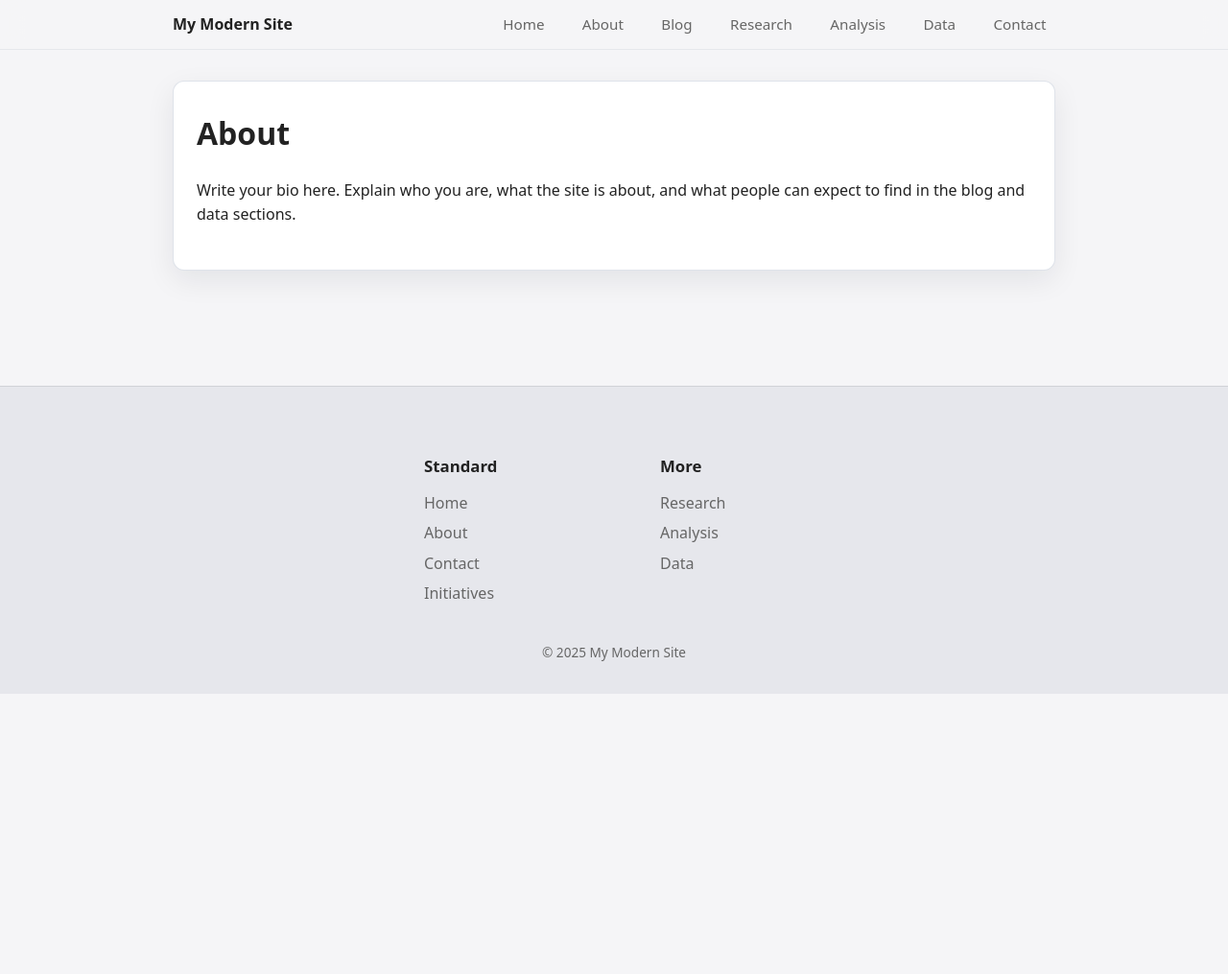
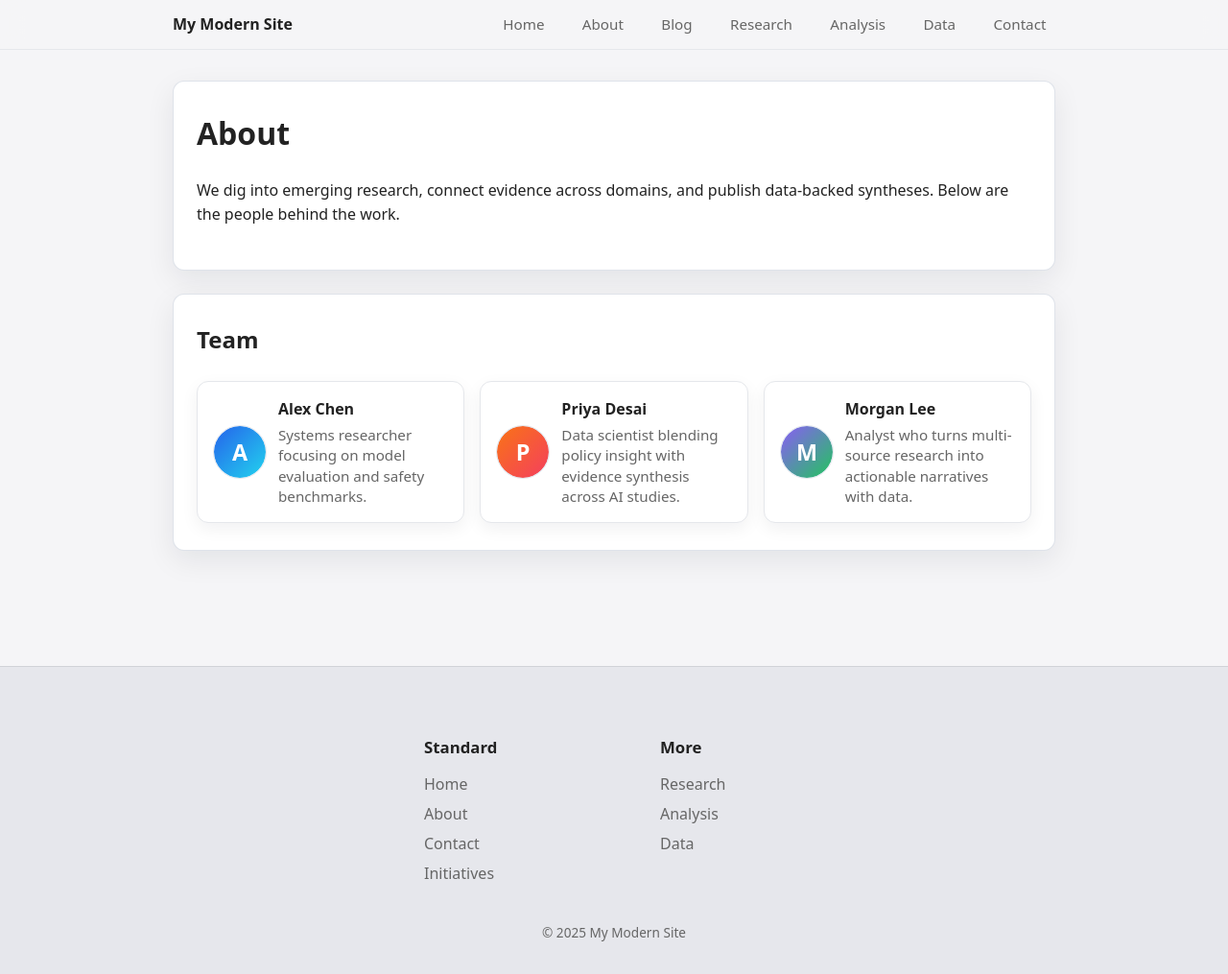
Before and after one commit to kwdwrd/peeps, a Jekyll site: the page built from docs/about/index.md, in a window 1280 px wide and 1015 px high. Shown: the whole window at 96% size. Built offline with Jekyll 4.4.1, drawn with Linux system fonts in a browser that asks for light colours.

Commit message:
updating about cards

```diff
--- a/docs/_layouts/default.html
+++ b/docs/_layouts/default.html
@@ -26,6 +26,13 @@
     <main class="site-main">
       <div class="container">
         {{ content }}
+        {% if page.team %}
+          <div class="section-card">
+            <h2>Team</h2>
+            {% assign team_ids = page.team | uniq %}
+            {% include author_grid.html author_ids=team_ids %}
+          </div>
+        {% endif %}
       </div>
     </main>
 
--- a/docs/about.md
+++ b/docs/about/index.md
@@ -10,5 +10,3 @@
 
 We dig into emerging research, connect evidence across domains, and publish data-backed syntheses. Below are the people behind the work.
 </div>
-
-{% include author_grid.html author_ids=page.team %}
```
Also changed, not shown: 5 other files.
